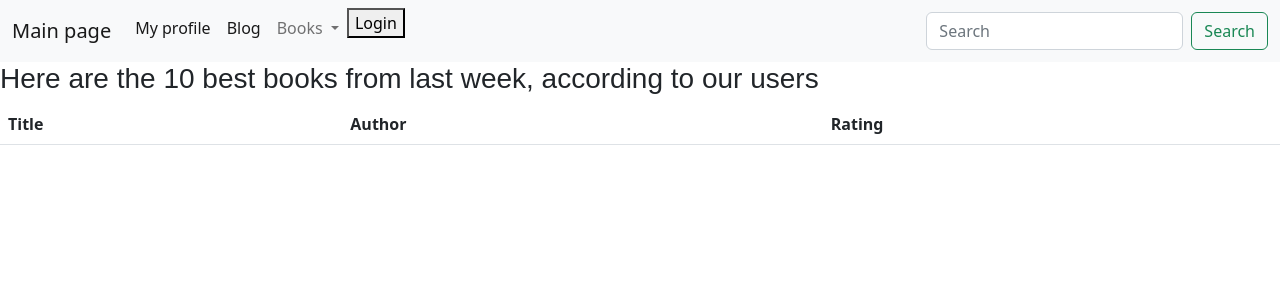
After one commit to Krushovice/dj_site, a Django app: page /books/top-list/ in a window 1280 px wide. The commit adds this page. Shown: the top 300 px of the page. Run offline with Django 5.2, Linux system fonts and the light colour scheme; tables that the repository leaves empty hold one stand-in row (values such as "Sample post"); lists and menus that the app fills with data are empty; some web fonts are replaced.

Commit message:
create book top list template

```diff
--- /dev/null
+++ b/bookshelf/book/templates/book/top_list.html
@@ -0,0 +1,30 @@
+{% extends "book/base.html" %}
+
+{% block title %} Weekly top books{% endblock %}
+
+{% block body %}
+    <div>
+        <h3>Here are the 10 best books from last week,
+        according to our users
+        </h3>
+
+    </div>
+    <table class="table table-striped mb-3">
+        <thead>
+            <tr>
+                <th scope="col">Title</th>
+                <th>Author</th>
+                <th>Rating</th>
+            </tr>
+        </thead>
+            <tbody>
+            {% for book in top_list %}
+                <tr>
+                    <td>{{ book.author }}</td>
+                    <td>{{ book.title }}</td>
+                    <td>{{ book.avg_rating }}</td>
+                </tr>
+            </tbody>
+            {% endfor %}
+    </table>
+{% endblock %}
--- a/bookshelf/templates/components/navbar.html
+++ b/bookshelf/templates/components/navbar.html
@@ -23,7 +23,7 @@
                   <li><a class="dropdown-item" href="{% url 'books:index' %}">What to read?</a></li>
                   <li><a class="dropdown-item" href="#">What others are reading</a></li>
                   <li><hr class="dropdown-divider"></li>
-                  <li><a class="dropdown-item" href="#">Weekly top 10</a></li>
+                  <li><a class="dropdown-item" href="{% url 'books:top_list' %}">Weekly top 10</a></li>
               </ul>
           </li>
           {% if request.user.is_authenticated %}
```
